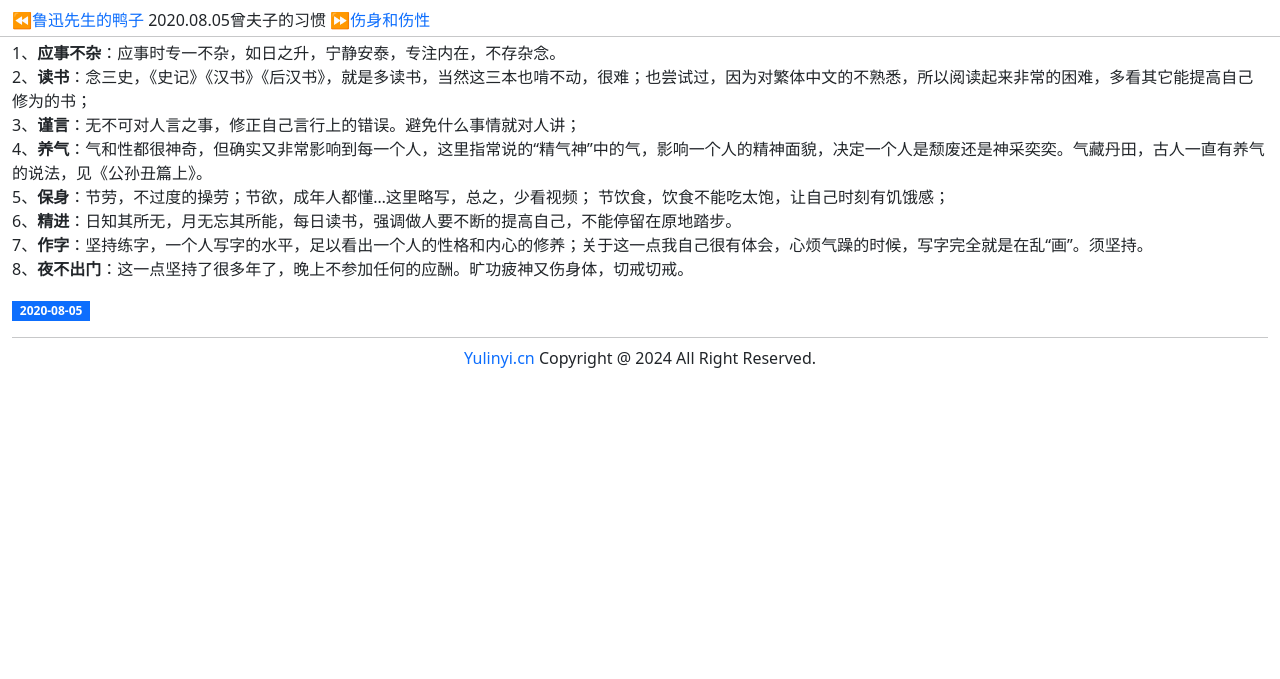
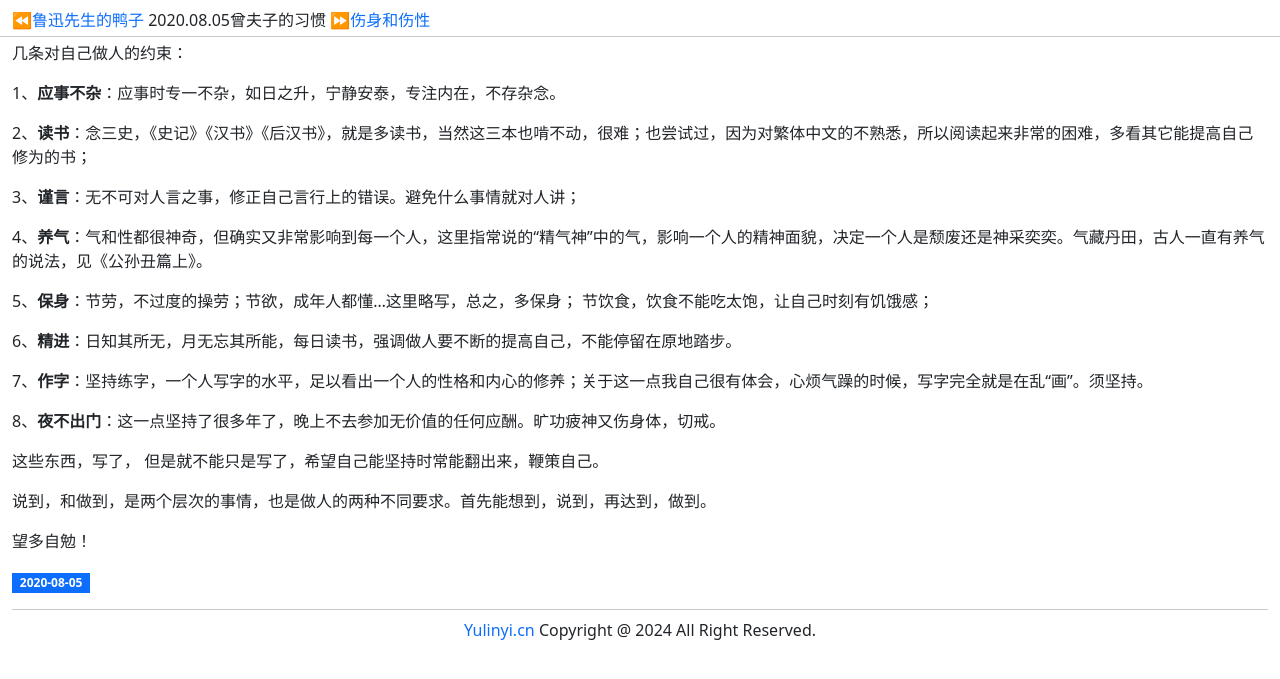
Before and after one commit to helloyuzz/Yulinyi, a Jekyll site: the page built from _posts/2020-08-05-曾夫子的习惯.md, in a window 1280 px wide. Shown: the top 679 px of the page. Built offline with Jekyll 4.4.1, drawn with Linux system fonts in a browser that asks for light colours.

Commit message:
Update 2020-08-05-曾夫子的习惯.md

```diff
--- a/_posts/2020-08-05-曾夫子的习惯.md
+++ b/_posts/2020-08-05-曾夫子的习惯.md
@@ -1,12 +1,26 @@
 ---
 layout: post
 ---
+几条对自己做人的约束：
 
 1、**应事不杂**：应事时专一不杂，如日之升，宁静安泰，专注内在，不存杂念。
+
 2、**读书**：念三史，《史记》《汉书》《后汉书》，就是多读书，当然这三本也啃不动，很难；也尝试过，因为对繁体中文的不熟悉，所以阅读起来非常的困难，多看其它能提高自己修为的书；
+
 3、**谨言**：无不可对人言之事，修正自己言行上的错误。避免什么事情就对人讲；
+
 4、**养气**：气和性都很神奇，但确实又非常影响到每一个人，这里指常说的“精气神”中的气，影响一个人的精神面貌，决定一个人是颓废还是神采奕奕。气藏丹田，古人一直有养气的说法，见《公孙丑篇上》。
-5、**保身**：节劳，不过度的操劳；节欲，成年人都懂...这里略写，总之，少看视频； 节饮食，饮食不能吃太饱，让自己时刻有饥饿感；
+
+5、**保身**：节劳，不过度的操劳；节欲，成年人都懂...这里略写，总之，多保身； 节饮食，饮食不能吃太饱，让自己时刻有饥饿感；
+
 6、**精进**：日知其所无，月无忘其所能，每日读书，强调做人要不断的提高自己，不能停留在原地踏步。
+
 7、**作字**：坚持练字，一个人写字的水平，足以看出一个人的性格和内心的修养；关于这一点我自己很有体会，心烦气躁的时候，写字完全就是在乱“画”。须坚持。
-8、**夜不出门**：这一点坚持了很多年了，晚上不参加任何的应酬。旷功疲神又伤身体，切戒切戒。
+
+8、**夜不出门**：这一点坚持了很多年了，晚上不去参加无价值的任何应酬。旷功疲神又伤身体，切戒。
+
+这些东西，写了， 但是就不能只是写了，希望自己能坚持时常能翻出来，鞭策自己。
+
+说到，和做到，是两个层次的事情，也是做人的两种不同要求。首先能想到，说到，再达到，做到。
+
+望多自勉！
```
